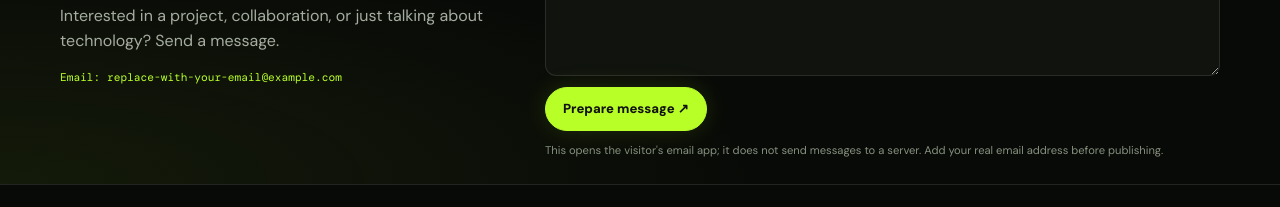
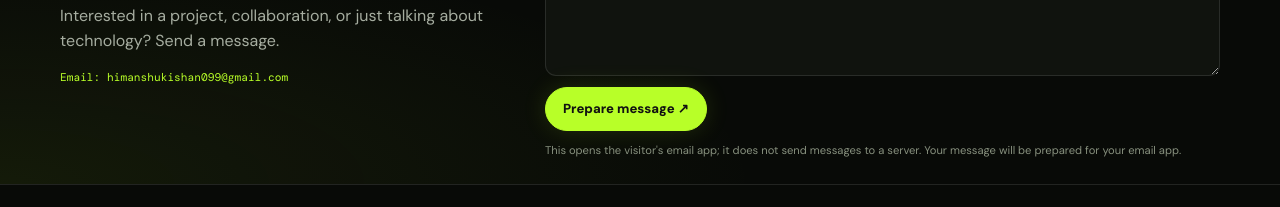
Before and after one commit to himanshuthe-creater/Hmx-labs-portfolio, a plain HTML site: page index.html in a window 1280 px wide. Shown: the part 2434-2641 px from the top of the page. Drawn offline with nearby package versions, Linux system fonts and the light colour scheme.

Commit message:
Add files via upload

```diff
--- a/index.html
+++ b/index.html
@@ -22,11 +22,11 @@
 <article class="panel reveal" id="skills"><div class="mono">02 / Skills in progress</div><h3>Tools I'm exploring.</h3><p>Update these as you gain experience; list only skills you can confidently demonstrate.</p><div class="skills"><span class="skill"><b>⌘</b>HTML & CSS</span><span class="skill"><b>✳</b>JavaScript</span><span class="skill"><b>◈</b>UI/UX Design</span><span class="skill"><b>▣</b>Responsive Web</span><span class="skill"><b>⚡</b>AI Tools</span><span class="skill"><b>↗</b>Entrepreneurship</span><span class="skill"><b>◇</b>Problem Solving</span><span class="skill"><b>＋</b>Always Learning</span></div></article>
 <article class="panel reveal" id="journey"><div class="mono">03 / The journey</div><h3>Small steps. Big vision.</h3><div class="timeline"><div class="item"><i class="dot"></i><div><strong>Learn the fundamentals</strong><span>Build a strong base in coding, design, and communication.</span></div></div><div class="item"><i class="dot"></i><div><strong>Build real projects</strong><span>Turn what I learn into useful, shareable work.</span></div></div><div class="item"><i class="dot"></i><div><strong>Explore startup ideas</strong><span>Test ideas, listen to users, and improve through feedback.</span></div></div></div></article>
 <article class="panel reveal"><div class="mono">04 / The HMX mindset</div><h3>“The future isn't found.<br>It's built.”</h3><p>Stay curious. Make things. Learn from every version. Keep going.</p><div class="stamp">THINK BEYOND. BUILD WHAT'S NEXT.</div></article></div></section>
-<section class="contact" id="contact"><div class="wrap contactgrid"><div class="reveal"><div class="mono">04 / Start a conversation</div><h2>Have an idea?<br><span class="accent">Let's build.</span></h2><p class="muted">Interested in a project, collaboration, or just talking about technology? Send a message.</p><p class="mono" style="text-transform:none;letter-spacing:0">Email: replace-with-your-email@example.com</p></div><form class="form reveal" id="form"><input name="name" placeholder="Your name" aria-label="Your name" required><input name="email" type="email" placeholder="Your email" aria-label="Your email" required><input name="subject" placeholder="What's this about?" aria-label="Subject" style="grid-column:1/-1"><textarea name="message" placeholder="Tell me a little about your idea..." aria-label="Message" required></textarea><button class="btn" type="submit">Prepare message ↗</button><p class="note">This opens the visitor's email app; it does not send messages to a server. Add your real email address before publishing.</p></form></div></section>
+<section class="contact" id="contact"><div class="wrap contactgrid"><div class="reveal"><div class="mono">04 / Start a conversation</div><h2>Have an idea?<br><span class="accent">Let's build.</span></h2><p class="muted">Interested in a project, collaboration, or just talking about technology? Send a message.</p><p class="mono" style="text-transform:none;letter-spacing:0">Email: himanshukishan099@gmail.com</p></div><form class="form reveal" id="form"><input name="name" placeholder="Your name" aria-label="Your name" required><input name="email" type="email" placeholder="Your email" aria-label="Your email" required><input name="subject" placeholder="What's this about?" aria-label="Subject" style="grid-column:1/-1"><textarea name="message" placeholder="Tell me a little about your idea..." aria-label="Message" required></textarea><button class="btn" type="submit">Prepare message ↗</button><p class="note">This opens the visitor's email app; it does not send messages to a server. Your message will be prepared for your email app.</p></form></div></section>
 </main><footer class="footer"><div class="wrap footin"><div><strong>HMX Labs</strong> · Built with curiosity by Himanshu.</div><div class="footbrand">THINK BEYOND. BUILD WHAT'S NEXT.</div><div>© <span id="year"></span> HMX Labs · Learning in public.</div></div></footer>
 <script>
 const menu=document.querySelector('#menu'),links=document.querySelector('#links');menu.addEventListener('click',()=>{let open=links.classList.toggle('open');menu.setAttribute('aria-expanded',open);menu.textContent=open?'✕ Close':'☰ Menu'});links.querySelectorAll('a').forEach(a=>a.addEventListener('click',()=>{links.classList.remove('open');menu.setAttribute('aria-expanded','false');menu.textContent='☰ Menu'}));
 document.querySelectorAll('.filter').forEach(b=>b.addEventListener('click',()=>{document.querySelectorAll('.filter').forEach(x=>x.classList.remove('active'));b.classList.add('active');document.querySelectorAll('.card').forEach(c=>c.hidden=b.dataset.filter!=='all'&&c.dataset.category!==b.dataset.filter)}));
 const obs=new IntersectionObserver(es=>es.forEach(e=>{if(e.isIntersecting){e.target.classList.add('show');obs.unobserve(e.target)}}),{threshold:.1});document.querySelectorAll('.reveal').forEach(x=>obs.observe(x));document.querySelector('#year').textContent=new Date().getFullYear();
-document.querySelector('#form').addEventListener('submit',e=>{e.preventDefault();let f=new FormData(e.currentTarget),to='replace-with-your-email@example.com';if(to.includes('replace-with-your-email')){alert('Before using the form, edit index.html and replace replace-with-your-email@example.com with your real email address.');return}location.href='mailto:'+to+'?subject='+encodeURIComponent(f.get('subject')||'Message from HMX Labs')+'&body='+encodeURIComponent('Name: '+f.get('name')+'\nEmail: '+f.get('email')+'\n\n'+f.get('message'))});
+document.querySelector('#form').addEventListener('submit',e=>{e.preventDefault();let f=new FormData(e.currentTarget),to='himanshukishan099@gmail.com';location.href='mailto:'+to+'?subject='+encodeURIComponent(f.get('subject')||'Message from HMX Labs')+'&body='+encodeURIComponent('Name: '+f.get('name')+'\nEmail: '+f.get('email')+'\n\n'+f.get('message'))});
 </script></body></html>
```
